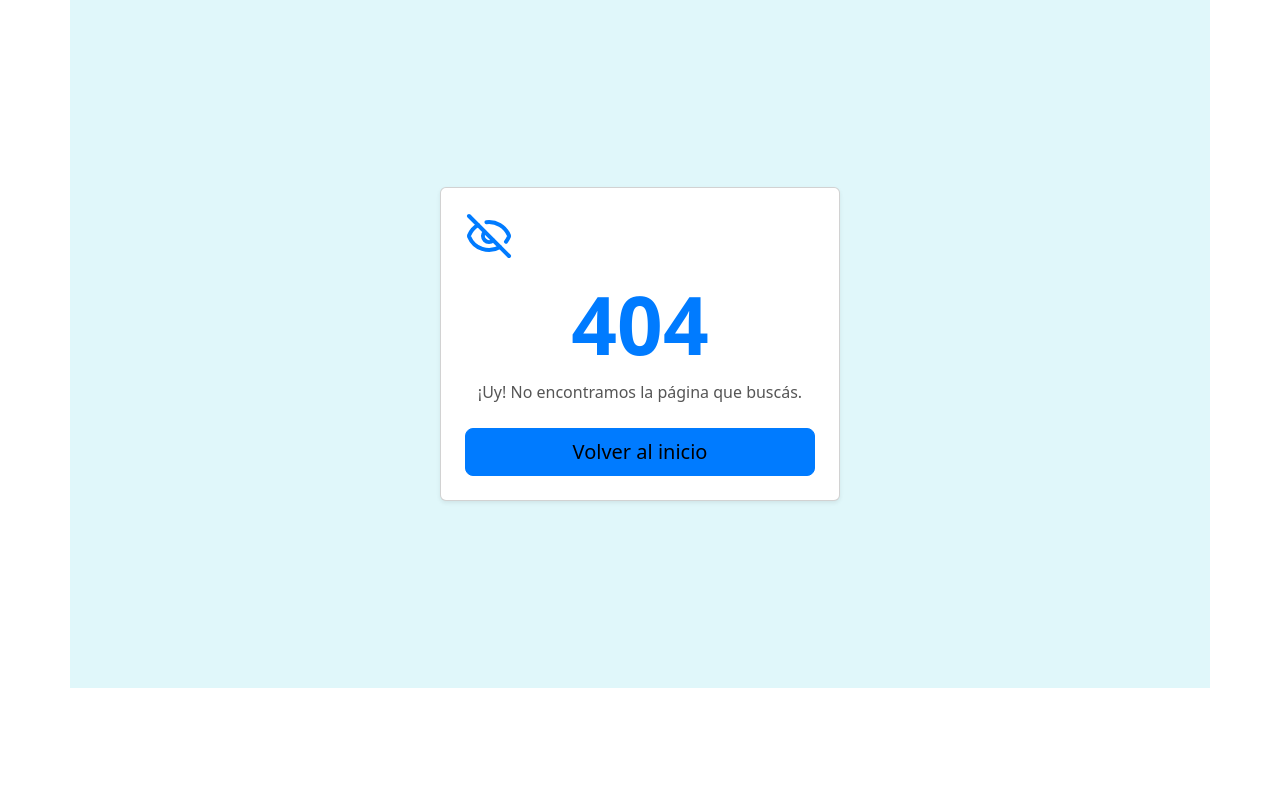
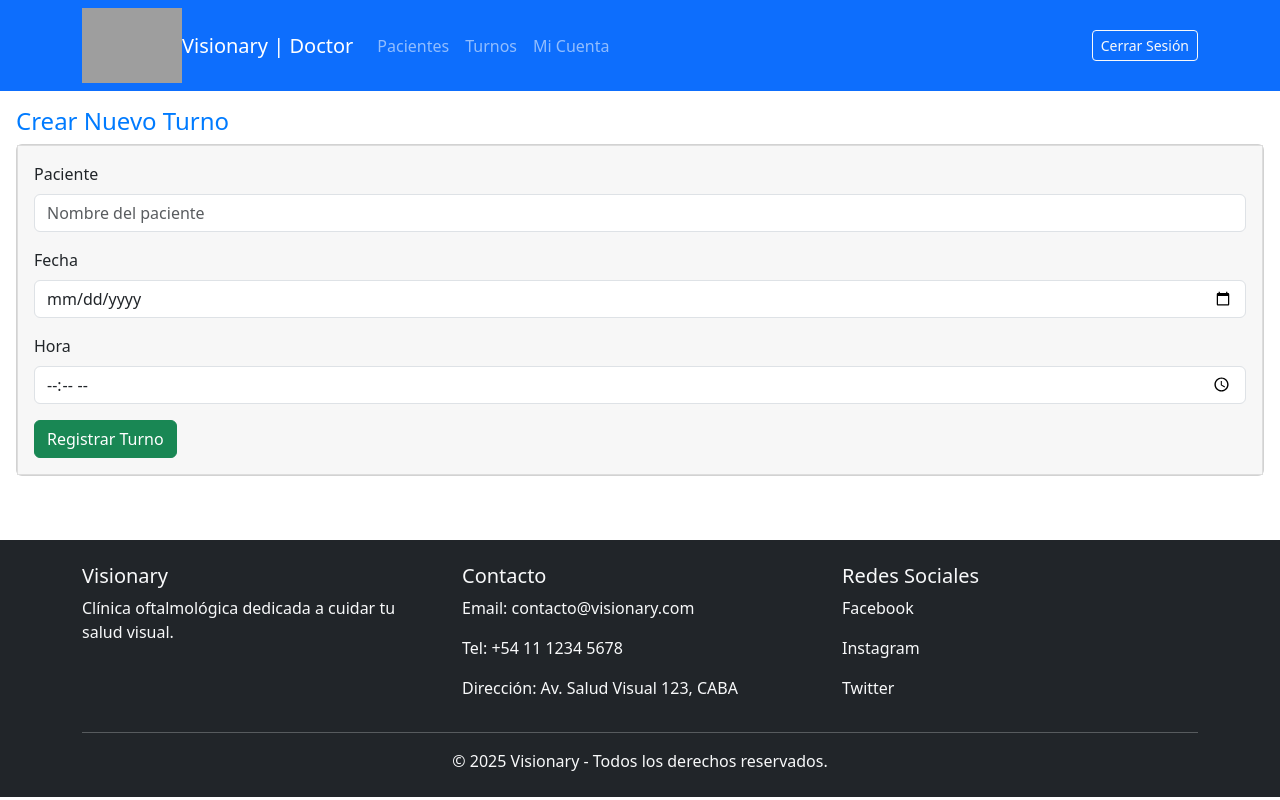
Before and after one commit to rodo18-2006/proyecto2, a React (Vite) app: page /doctor/turnos/nuevo in a window 1280 px wide. Before the commit this address had no page. Built offline with nearby package versions, Linux system fonts and the light colour scheme; grey boxes are pictures that could not be loaded.

Commit message:
Creamos la ruta para agregar nuevo turno

```diff
--- a/src/App.jsx
+++ b/src/App.jsx
@@ -11,6 +11,7 @@ import Navbardoctores from "./page/Navbardoctores";
 import Paciente from "./page/Paciente";
 import PerfilDoctor from "./page/PerfilDoctor";
 import Nuevopaciente from "./page/Nuevopaciente";
+import Nuevoturno from "./page/Nuevoturno";
 
 const App = () => {
   return (
@@ -26,7 +27,8 @@ const App = () => {
           <Route path="/doctores" element={<Navbardoctores />} />
           <Route path="/doctor/pacientes" element={<Paciente />} />
           <Route path="/doctor/perfil" element={<PerfilDoctor />} />
-          <Route path="/doctor/pacientes/nuevo" element={<Nuevopaciente/>} />
+          <Route path="/doctor/pacientes/nuevo" element={<Nuevopaciente />} />
+          <Route path="/doctor/turnos/nuevo" element={<Nuevoturno/>} />
         </Routes>
       </Router>
     </div>
--- a/src/components/nuevoturno/NuevoTurnoC.jsx
+++ b/src/components/nuevoturno/NuevoTurnoC.jsx
@@ -16,7 +16,7 @@ const NuevoTurnoC = () => {
 
   const handleSubmit = (e) => {
     e.preventDefault();
-    // Lógica para guardar el turno...
+
     alert("Turno registrado correctamente");
     navigate("/doctor/turnos");
   };
--- /dev/null
+++ b/src/page/Nuevoturno.jsx
@@ -0,0 +1,16 @@
+import React from 'react'
+import NuevoTurnoC from '../components/nuevoturno/NuevoTurnoC'
+import FooterC from '../components/footer/FooterC'
+import NavbardoctoresC from '../components/navbardoctores/NavbardoctoresC'
+
+const Nuevoturno = () => {
+  return (
+    <>
+    <NavbardoctoresC/>
+    <NuevoTurnoC/>
+    <FooterC />
+    </>
+  )
+}
+
+export default Nuevoturno
```
